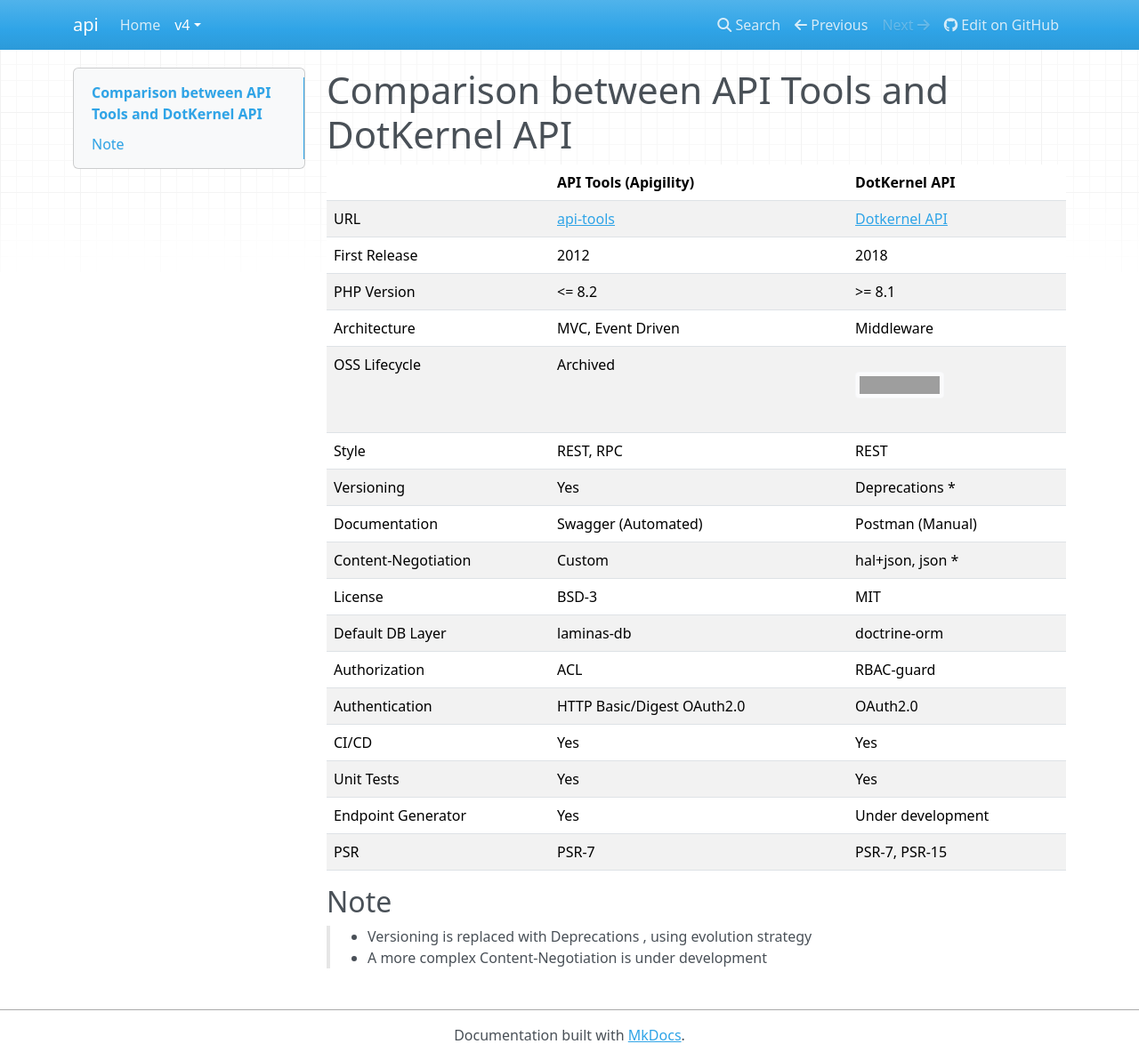
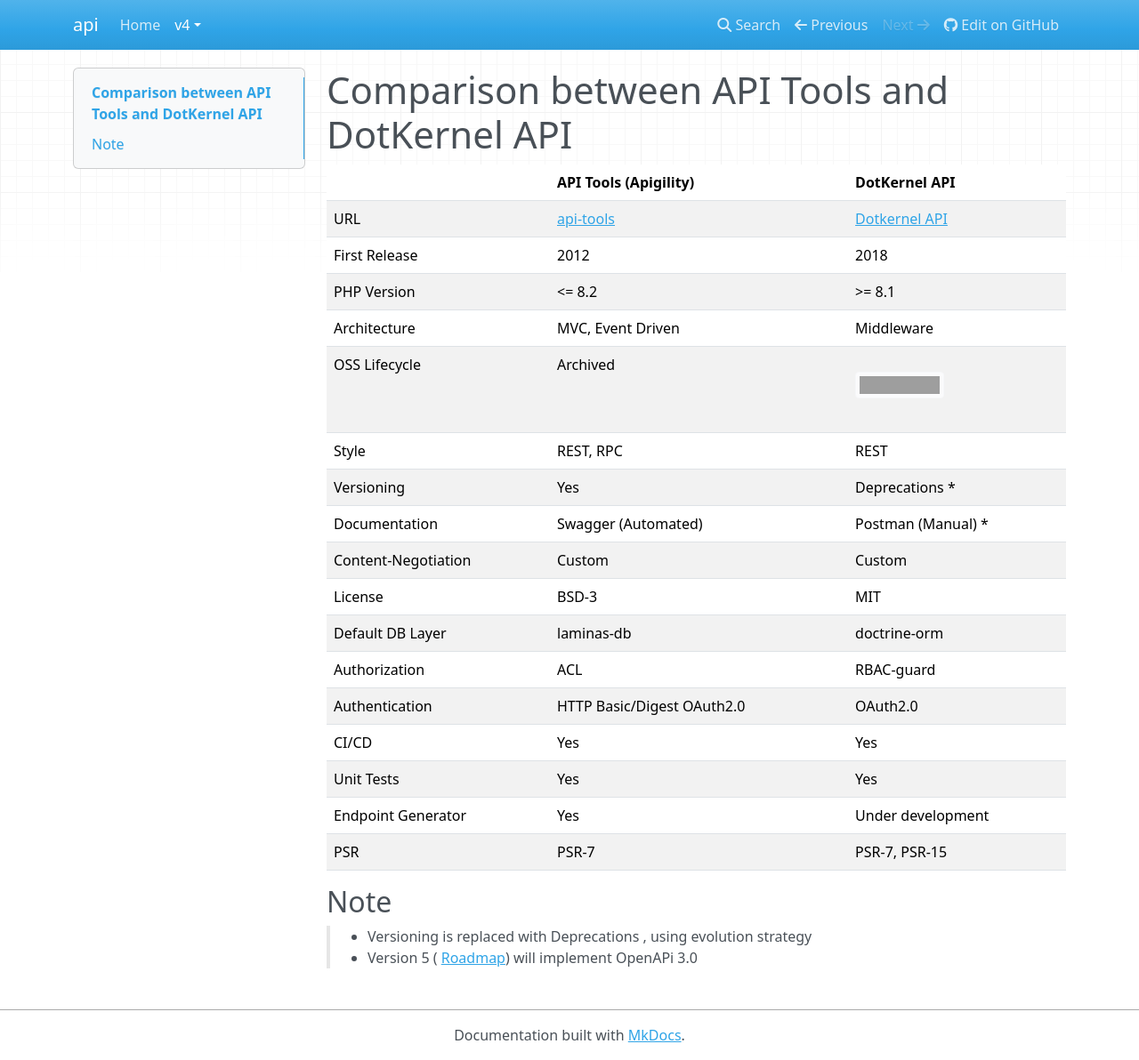
Before and after one commit to dotkernel/api-documentation, an MkDocs documentation site: the page built from docs/book/v4/transition-from-api-tools/api-tools-vs-dotkernel-api.md, in a window 1280 px wide and 1192 px high. Shown: the whole window at 89% size. Built offline with MkDocs 1.6.1, drawn with Linux system fonts in a browser that asks for light colours; nearby versions of some CDN libraries; grey boxes are pictures that could not be loaded.

Commit message:
update comparison

```diff
--- a/docs/book/v4/transition-from-api-tools/api-tools-vs-dotkernel-api.md
+++ b/docs/book/v4/transition-from-api-tools/api-tools-vs-dotkernel-api.md
@@ -6,11 +6,11 @@
 | First Release       | 2012                                        | 2018                                                                                  |
 | PHP Version         | <= 8.2                                      | >= 8.1                                                                                |
 | Architecture        | MVC, Event Driven                           | Middleware                                                                            |
-| OSS Lifecycle       | Archived                                    | ![OSs Lifecycle](https://img.shields.io/osslifecycle/dotkernel/api?style=flat&label=) |
+| OSS Lifecycle       | Archived                                    | ![OSS Lifecycle](https://img.shields.io/osslifecycle/dotkernel/api?style=flat&label=) |
 | Style               | REST, RPC                                   | REST                                                                                  |
 | Versioning          | Yes                                         | Deprecations *                                                                        |
-| Documentation       | Swagger (Automated)                         | Postman (Manual)                                                                      |
-| Content-Negotiation | Custom                                      | hal+json, json  *                                                                     |
+| Documentation       | Swagger (Automated)                         | Postman (Manual) *                                                                    |
+| Content-Negotiation | Custom                                      | Custom                                            |
 | License             | BSD-3                                       | MIT                                                                                   |
 | Default DB Layer    | laminas-db                                  | doctrine-orm                                                                          |
 | Authorization       | ACL                                         | RBAC-guard                                                                            |
@@ -23,4 +23,4 @@
 ## Note
 
 > * Versioning is replaced with Deprecations , using evolution strategy
-> * A more complex Content-Negotiation is under development
+> * Version 5 ( [Roadmap](https://github.com/orgs/dotkernel/projects/15/views/1)) will implement OpenAPi 3.0
```
